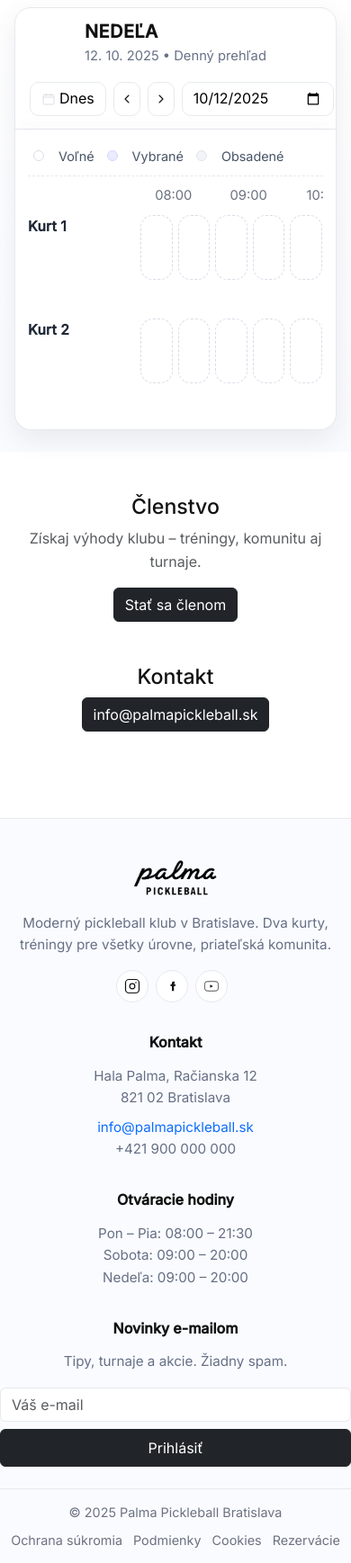
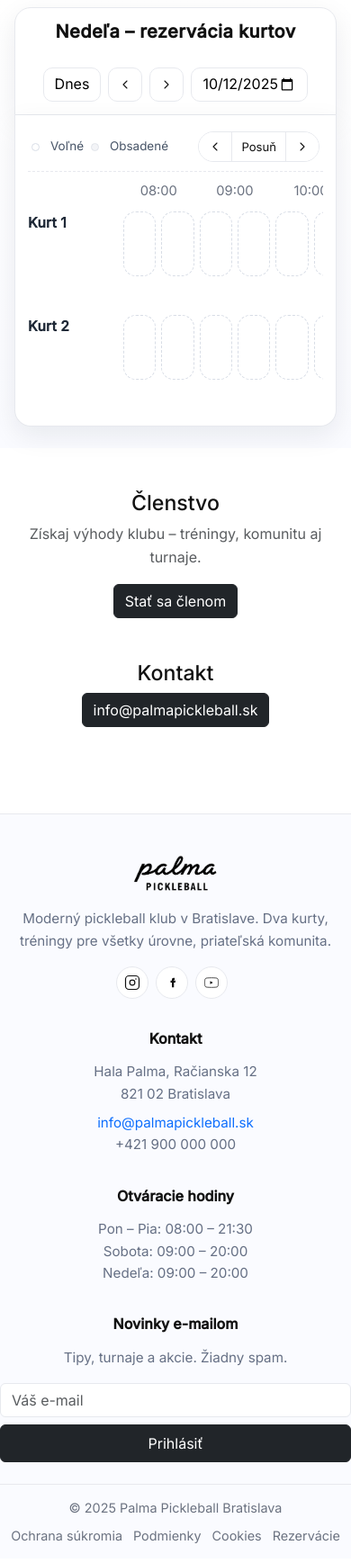
Before and after one commit to andreakollova/palmapickleball, a Flask app: page / in a window 390 px wide. Shown: the part 79-1816 px from the top of the page at 90% size. After the commit the page ends 1794 px from the top, so only its background shows below. Run offline with Flask 3, Linux system fonts and the light colour scheme.

Commit message:
rezervacia mobil v1

```diff
--- a/templates/index.html
+++ b/templates/index.html
@@ -4,110 +4,144 @@
 
 <!-- Page-scoped styles (only for this page) -->
 <style>
-  /* Make the whole booking area one unified, wide section */
-  .booking {
+  /* Unified booking area */
+  .booking{
     background: linear-gradient(180deg, #ffffff 0%, #fafbff 100%);
     padding: 8px 0 24px;
   }
-  /* use container-fluid for near-full-width layout */
-  /* after */
-  .booking .container-wide {
-    width: 100%;
-    max-width: 1600px;   /* keeps it centered on huge screens */
-    margin: 0 auto;      /* gives left/right margin */
-    padding-left: 24px;  /* small inner padding */
-    padding-right: 24px;
+  .booking .container-wide{
+    width:100%;
+    max-width:1600px;
+    margin:0 auto;
+    padding-left:24px;
+    padding-right:24px;
+  }
+  @media (max-width:575.98px){
+    .booking .container-wide{padding-left:16px;padding-right:16px;}
   }
 
-  @media (max-width: 575.98px){
-    .booking .container-wide {
-      padding-left: 16px;   /* a touch tighter on mobile */
-      padding-right: 16px;
-    }
+  /* Header (NOT sticky) */
+  .daybox{
+    border:1px solid var(--border);
+    border-radius:18px 18px 0 0;
+    background:#fff;
+    box-shadow:var(--shadow);
+    padding:14px 16px;
+    margin:0 auto;
+  }
+  .day-title{letter-spacing:.02em;}
+  .day-sub{font-size:.92rem;color:var(--muted);}
+  .day-actions .chip,.day-actions .navbtn{height:38px;}
+  .day-actions .chip svg,.day-actions .navbtn svg{width:16px;height:16px;}
+
+  @media (max-width:575.98px){
+    /* Title + actions stack and align to same left edge as “Dnes” */
+    .daybox{display:block;}
+    .day-actions{gap:8px; margin-top:8px;}
+    #datePick{width:130px;min-width:130px;}
+    .chip .cal-ico{display:none;}       /* hide „Dnes“ icon */
+    .day-sub{display:none;}             /* hide date + “Denný prehľad” on mobile */
   }
 
-  /* Header (date & controls) – NOT sticky, visually part of the card */
-  .daybox {
-    border: 1px solid var(--border);
-    border-radius: 18px 18px 0 0;
-    background: #fff;
-    box-shadow: var(--shadow);
-    padding: 14px 16px;
-    margin: 0 auto;
-  }
-  .day-title { letter-spacing: .02em; }
-  .day-sub   { font-size: .92rem; color: var(--muted); }
-  .day-actions .chip,
-  .day-actions .navbtn { height: 38px; }
-  .day-actions .chip svg,
-  .day-actions .navbtn svg { width:16px; height:16px; }
-
-  /* Calendar shell card, directly attached to header card */
-  .card-wrap {
-    border: 1px solid var(--border);
-    border-top: none; /* merges with header card */
-    border-radius: 0 0 18px 18px;
-    background: #fff;
-    box-shadow: var(--shadow);
-    padding: 12px 14px 8px;
-    margin: 0 auto;
+  /* Calendar card */
+  .card-wrap{
+    border:1px solid var(--border);
+    border-top:none;
+    border-radius:0 0 18px 18px;
+    background:#fff;
+    box-shadow:var(--shadow);
+    padding:12px 14px 8px;
+    margin:0 auto;
   }
 
   /* Legend */
-  .legend {
+  .legend{
     display:flex; align-items:center; gap:14px; flex-wrap:wrap;
-    padding: 6px 6px 10px 6px; border-bottom:1px dashed var(--border);
-    margin: 0 0 10px 0;
+    padding:6px 6px 10px 6px; border-bottom:1px dashed var(--border);
+    margin:0 0 10px 0;
   }
-  .legend .i { display:flex; align-items:center; gap:8px; color:#475467; font-size:.9rem; }
-  .legend .dot {
-    width:12px; height:12px; border-radius:999px; display:inline-block; margin-right:8px;
-    border:1px solid var(--slot-dash);
+  .legend .i{display:flex; align-items:center; gap:8px; color:#475467; font-size:.9rem;}
+  .legend .dot{width:12px;height:12px;border-radius:999px;display:inline-block;margin-right:8px;border:1px solid var(--slot-dash);}
+  .legend .free .dot{background:#fff;}
+  .legend .sel  .dot{background:var(--slot-active);border-color:#d5d4ff;}
+  .legend .book .dot{background:var(--slot-book);border-color:#e1e4ea;}
+  .legend .hint{margin-left:auto;color:#667085;font-size:.88rem;}
+
+  /* Mobile dual-arrow nudge control (inline) */
+  .nudge-group{
+    display:none;                /* desktop hidden */
+    align-items:center;
+    border:1px solid var(--border);
+    border-radius:999px;
+    overflow:hidden;
+    background:#fff;
+    box-shadow:none;             /* ✨ no blur on mobile as requested */
   }
-  .legend .free  .dot{ background:#fff; }
-  .legend .sel   .dot{ background:var(--slot-active); border-color:#d5d4ff; }
-  .legend .book  .dot{ background:var(--slot-book); border-color:#e1e4ea; }
-  .legend .hint { margin-left:auto; color:#667085; font-size:.88rem; }
+  .nudge-btn{
+    appearance:none; border:0; background:#fff;
+    display:flex; align-items:center; justify-content:center;
+    width:36px; height:32px; padding:0; cursor:pointer;
+  }
+  .nudge-btn:hover{background:#f9fafb;}
+  .nudge-label{
+    padding:0 10px; font-size:.82rem; color:#111; white-space:nowrap;
+    border-left:1px solid var(--border); border-right:1px solid var(--border);
+    height:32px; display:flex; align-items:center;
+  }
+  .nudge-btn svg{width:16px;height:16px;}
 
-  /* Grid area – keep your existing layout but give it air horizontally */
-  .scroller { overflow-x: auto; }
-  .grid-wrap { min-width: 1200px; }
+  /* ===== MOBILE-ONLY: keep “Voľné • Obsadené • Posuň” on ONE line ===== */
+  @media (max-width:575.98px){
+    .legend{
+      flex-wrap:nowrap;
+      gap:8px;
+      padding:6px 4px 10px;
+      justify-content:space-between;
+    }
+    .legend .sel{display:none;}       /* hide „Vybrané“ on mobile */
+    .legend .hint{display:none;}      /* hide long hint on mobile */
+    .legend .i{font-size:.84rem; gap:6px;}
+    .legend .dot{width:9px;height:9px;margin-right:6px;}
+    .nudge-group{display:flex; flex:0 0 auto;}
+  }
 
-  .hours   { margin-bottom: 10px; }
-  .hlabel  { font-size: .92rem; }
+  /* Grid */
+  .scroller{overflow-x:auto;}
+  @media (max-width:575.98px){
+    .scroller{
+      overflow-x:auto;
+      -webkit-overflow-scrolling:touch;
+      overscroll-behavior-x:contain;
+    }
+    /* bring hours a bit closer to “Kurt 1/2” */
+    .booking{ --label-col: 100px; }
+    .hours{ column-gap:6px; }
+    .rowline{ column-gap:6px; }
+  }
+  .grid-wrap{min-width:1200px;}
+  .hours{margin-bottom:10px;}
+  .hlabel{font-size:.92rem;}
+  .rowline .courtname{font-size:.98rem; letter-spacing:.01em;}
+  .cells{gap:6px; position:relative;}
+  .rowline{margin-bottom:calc(var(--slot-h) + 28px);}
+  #feedback{margin-left:var(--label-col);}
 
-  .rowline .courtname { font-size: .98rem; letter-spacing: .01em; }
+  /* Loading shimmer */
+  .grid-wrap.loading .cells::before,
+  .grid-wrap.loading .hours::before{
+    content:""; display:block; height:8px; border-radius:8px;
+    background:linear-gradient(90deg,#f3f4f6,#eef0f5,#f3f4f6);
+    background-size:200% 100%; animation:shimmer 1.1s infinite linear;
+    grid-column:1 / -1; margin:8px 0;
+  }
+  @keyframes shimmer{0%{background-position:200% 0}100%{background-position:-200% 0}}
 
-  /* Slightly tighter gaps to use space better */
-  .cells { gap: 6px; position: relative; }
-  .rowline { margin-bottom: calc(var(--slot-h) + 28px); }
-
-  /* Feedback message aligns with grid */
-  #feedback { margin-left: var(--label-col); }
-
-  /* Loading shimmer (optional nicety) */
-  .grid-wrap.loading .cells::before,
-  .grid-wrap.loading .hours::before {
-    content:"";
-    display:block;
-    height:8px;
-    border-radius:8px;
-    background: linear-gradient(90deg, #f3f4f6, #eef0f5, #f3f4f6);
-    background-size: 200% 100%;
-    animation: shimmer 1.1s infinite linear;
-    grid-column: 1 / -1;
-    margin: 8px 0;
-  }
-  @keyframes shimmer { 0%{background-position: 200% 0} 100%{background-position: -200% 0} }
-
-  /* Book bar inputs on mobile stretch nicely */
-  @media (max-width: 575.98px){
-    .day-actions { width:100%; justify-content: space-between; }
-    #bookbar .form-control { min-width: 0; width: 100%; }
+  /* Book bar inputs on mobile */
+  @media (max-width:575.98px){
+    #bookbar .form-control{min-width:0;width:100%;}
   }
 </style>
 
-<!-- ===== UNIFIED BOOKING SECTION (header + calendar together, wide) ===== -->
 <section class="booking" id="book">
   <div class="container-wide">
 
@@ -119,7 +153,9 @@
       </div>
       <div class="d-flex align-items-center gap-2 day-actions">
         <button class="chip d-inline-flex align-items-center gap-1" id="todayBtn" title="Skok na dnešok">
-          <svg viewBox="0 0 24 24" fill="none" aria-hidden="true"><rect x="3" y="5" width="18" height="16" rx="2" stroke="#c9ced7"/><path d="M8 3v4M16 3v4M3 9h18" stroke="#c9ced7"/></svg>
+          <span class="cal-ico">
+            <svg viewBox="0 0 24 24" fill="none" aria-hidden="true"><rect x="3" y="5" width="18" height="16" rx="2" stroke="#c9ced7"/><path d="M8 3v4M16 3v4M3 9h18" stroke="#c9ced7"/></svg>
+          </span>
           Dnes
         </button>
         <button class="navbtn" id="prevBtn" aria-label="Predchádzajúci deň" title="Predchádzajúci deň">
@@ -132,18 +168,33 @@
       </div>
     </div>
 
-    <!-- Calendar card (attached to header card) -->
+    <!-- Calendar card -->
     <div class="card-wrap">
-      <!-- Legend -->
       <div class="legend">
         <div class="i free"><span class="dot"></span>Voľné</div>
         <div class="i sel"><span class="dot"></span>Vybrané</div>
         <div class="i book"><span class="dot"></span>Obsadené</div>
-        <div class="hint d-none d-md-block">Tip: klikni na susedné sloty na rozšírenie alebo na okraj na zúženie.</div>
+
+        <!-- Dual-arrow nudge control (mobile inline) -->
+        <div class="nudge-group ms-auto" role="group" aria-label="Posuň kalendár">
+          <button class="nudge-btn" type="button" id="nudgeLeft" aria-label="Posunúť doľava">
+            <svg viewBox="0 0 24 24" fill="none" aria-hidden="true">
+              <path d="M15 6l-6 6 6 6" stroke="#111" stroke-width="1.6" stroke-linecap="round" stroke-linejoin="round"/>
+            </svg>
+          </button>
+          <span class="nudge-label">Posuň</span>
+          <button class="nudge-btn" type="button" id="nudgeRight" aria-label="Posunúť doprava">
+            <svg viewBox="0 0 24 24" fill="none" aria-hidden="true">
+              <path d="M9 6l6 6-6 6" stroke="#111" stroke-width="1.6" stroke-linecap="round" stroke-linejoin="round"/>
+            </svg>
+          </button>
+        </div>
+
+        <div class="hint">Tip: klikni na susedné sloty na rozšírenie alebo na okraj na zúženie.</div>
       </div>
 
       <!-- Timeline grid -->
-      <div class="scroller">
+      <div class="scroller" id="calendarScroller">
         <div class="grid-wrap loading" id="gridWrap">
           <div class="hours" id="hours" aria-hidden="true"></div>
 
@@ -216,19 +267,37 @@
   const dayName=document.getElementById('dayName');
   const dayDate=document.getElementById('dayDate');
   const gridWrap=document.getElementById('gridWrap');
+  const scroller=document.getElementById('calendarScroller');
+  const nudgeLeft=document.getElementById('nudgeLeft');
+  const nudgeRight=document.getElementById('nudgeRight');
+
   const skDays=["Nedeľa","Pondelok","Utorok","Streda","Štvrtok","Piatok","Sobota"];
 
   function fmt(d){return d.toISOString().slice(0,10);}
   function parse(s){return new Date(s+"T00:00:00");}
   function nextTime(t){const [h,m]=t.split(':').map(Number);let H=h,M=m+30;if(M===60){H++;M=0}return `${String(H).padStart(2,'0')}:${String(M).padStart(2,'0')}`;}
-  function setHeader(d){const dt=parse(d);dayName.textContent=skDays[dt.getDay()].toUpperCase();dayDate.textContent=dt.toLocaleDateString('sk-SK',{day:'2-digit',month:'2-digit',year:'numeric'});}
+
+  function setHeader(d){
+    const dt=parse(d);
+    const dayStr=skDays[dt.getDay()];
+    const isMobile=window.matchMedia("(max-width: 575.98px)").matches;
+
+    if(isMobile){
+      /* Mobile: “Nedeľa – rezervácia kurtov” */
+      dayName.textContent = `${dayStr} – rezervácia kurtov`;
+      /* hide day-sub via CSS already */
+    }else{
+      dayName.textContent = dayStr.toUpperCase();
+      dayDate.textContent = dt.toLocaleDateString('sk-SK',{day:'2-digit',month:'2-digit',year:'numeric'});
+    }
+  }
+
   function showNote(type,html){const fb=document.getElementById('feedback');fb.style.display='block';fb.className='note '+(type==='ok'?'ok':'err');fb.innerHTML=html}
   function clearNote(){const fb=document.getElementById('feedback');fb.style.display='none';fb.className='';fb.innerHTML=''}
 
   function renderHours(){
     hoursEl.innerHTML='';
-    const spacer=document.createElement('div');
-    spacer.style.gridColumn='1 / span 1';hoursEl.appendChild(spacer);
+    const spacer=document.createElement('div');spacer.style.gridColumn='1 / span 1';hoursEl.appendChild(spacer);
     HOURS.forEach((h,i)=>{
       const div=document.createElement('div');
       div.className='hlabel';
@@ -299,7 +368,7 @@
       const booked1=new Set(data.courts["1"]||[]), booked2=new Set(data.courts["2"]||[]);
       buildCells(cells1,"1",booked1); buildCells(cells2,"2",booked2);
     } finally {
-      setTimeout(()=>gridWrap.classList.remove('loading'), 150);
+      setTimeout(()=>gridWrap.classList.remove('loading'),150);
     }
   }
 
@@ -315,7 +384,7 @@
         const conf=data.conflicts?` Konflikt: <b>${data.conflicts.join(', ')}</b>.`:'';
         showNote('err',(data.error||'Rezervácia zlyhala.')+conf); return;
       }
-      const label=`${slots[0]} – ${nextTime(slots.at(-1))}`;
+      const label=`${slots[0]} – ${nextTime(SLOTS[e])}`;
       showNote('ok',`Rezervované: <b>${label}</b> (${court==='1'?'Kurt 1':'Kurt 2'}).`);
       await loadDay(); bookbar.style.display='none';
     }catch{
@@ -324,9 +393,11 @@
   };
   document.getElementById('clearSel').onclick=()=>{ clearVisual(activeCellsEl); activeCellsEl=null; startIdx=endIdx=null; };
 
+  /* Today + shifting */
   function setToday(){const t="{{ today }}"; datePick.value=t; setHeader(t);}
   function shift(n){const d=parse(datePick.value); d.setDate(d.getDate()+n); const v=fmt(d); datePick.value=v; setHeader(v);}
 
+  /* Init */
   document.getElementById('year').textContent=new Date().getFullYear();
   (function init(){
     renderHours();
@@ -335,6 +406,17 @@
     prevBtn.onclick =()=>{ shift(-1); loadDay(); };
     nextBtn.onclick =()=>{ shift(1);  loadDay(); };
     datePick.onchange =()=>{ setHeader(datePick.value); loadDay(); };
+    window.addEventListener('resize',()=>setHeader(datePick.value));
   })();
+
+  /* Mobile dual-arrow scroll */
+  function nudge(dir){
+    const step = Math.max(240, Math.min(0.7 * window.innerWidth, 420));
+    scroller.scrollBy({ left: dir === 'right' ? step : -step, behavior: 'smooth' });
+  }
+  if(nudgeLeft && nudgeRight && scroller){
+    nudgeLeft.addEventListener('click', ()=>nudge('left'));
+    nudgeRight.addEventListener('click', ()=>nudge('right'));
+  }
 </script>
 {% endblock %}
```
